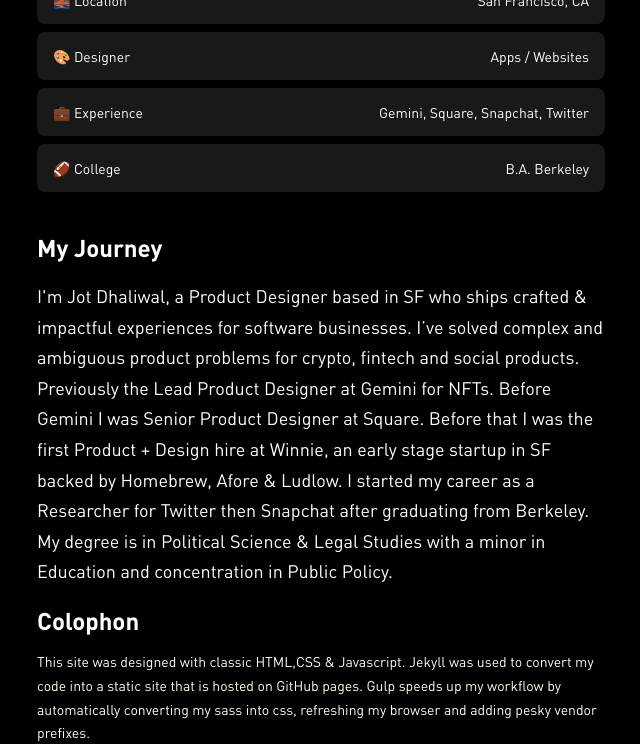
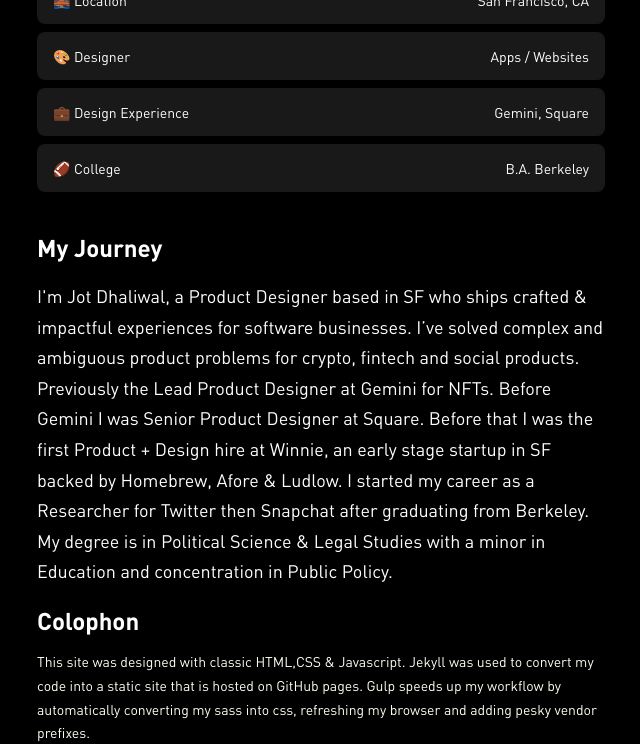
Before and after one commit to jotd/jotd-portfolio, a Jekyll site: the page about/index.html, which Jekyll copies as it is, in a window 1280 px wide and 900 px high, scrolled down 681 px, cut to the strip 156-900 px from the top of the window. Shown: the whole strip, without its empty margins (319-959 px from the left). Built offline with Jekyll 4.4.1, drawn with Linux system fonts in a browser that asks for light colours.

Commit message:
Update index.html

```diff
--- a/about/index.html
+++ b/about/index.html
@@ -67,9 +67,9 @@
   <div class="content-about">
     <div class="text-container desktop">
       <div class="text-block-left">
-        💼 Experience
+        💼 Design Experience
       </div>
-      <div class="text-block-right">Gemini, Square, Snapchat, Twitter</div>
+      <div class="text-block-right">Gemini, Square</div>
     </div>
   </div>
 
```
